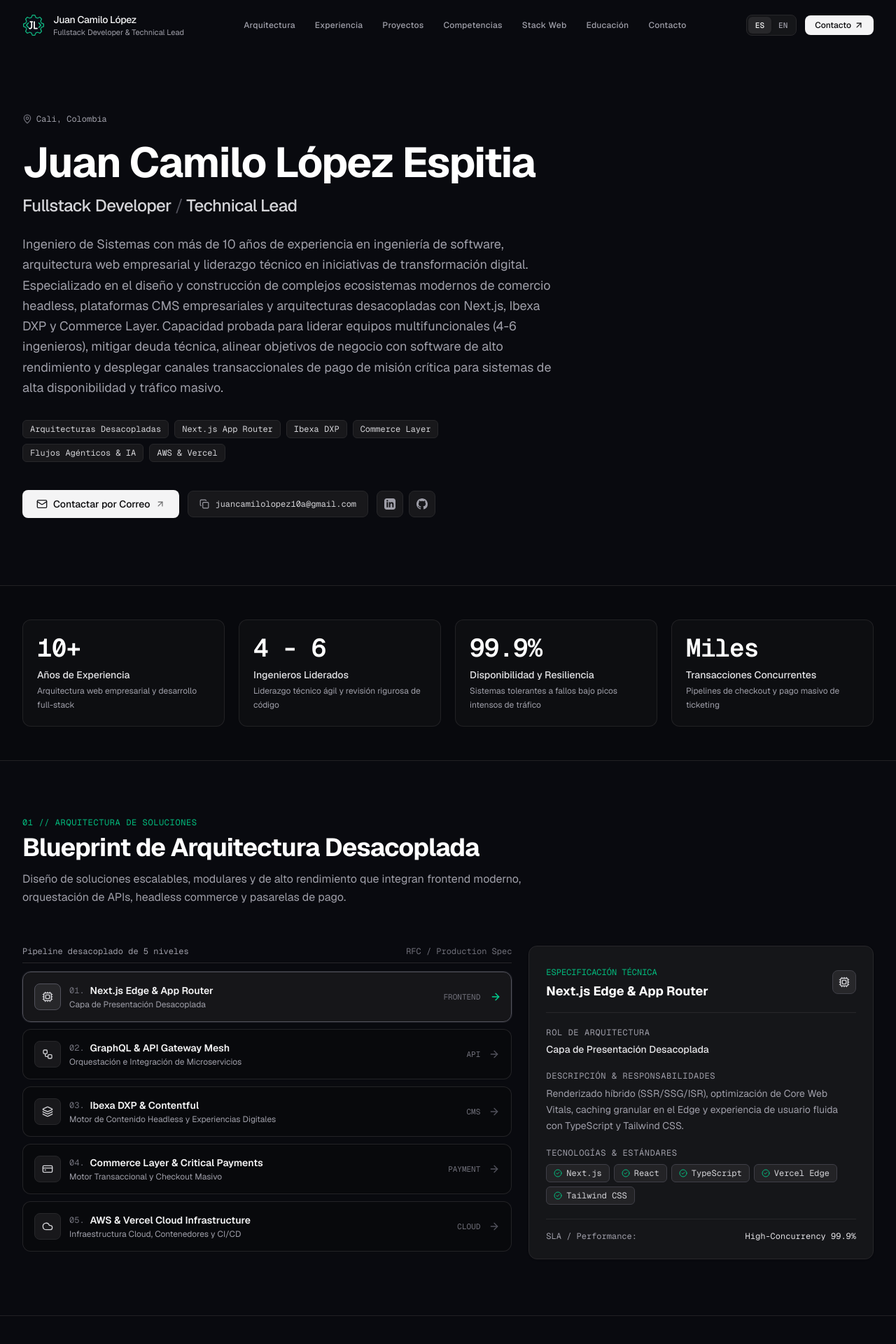
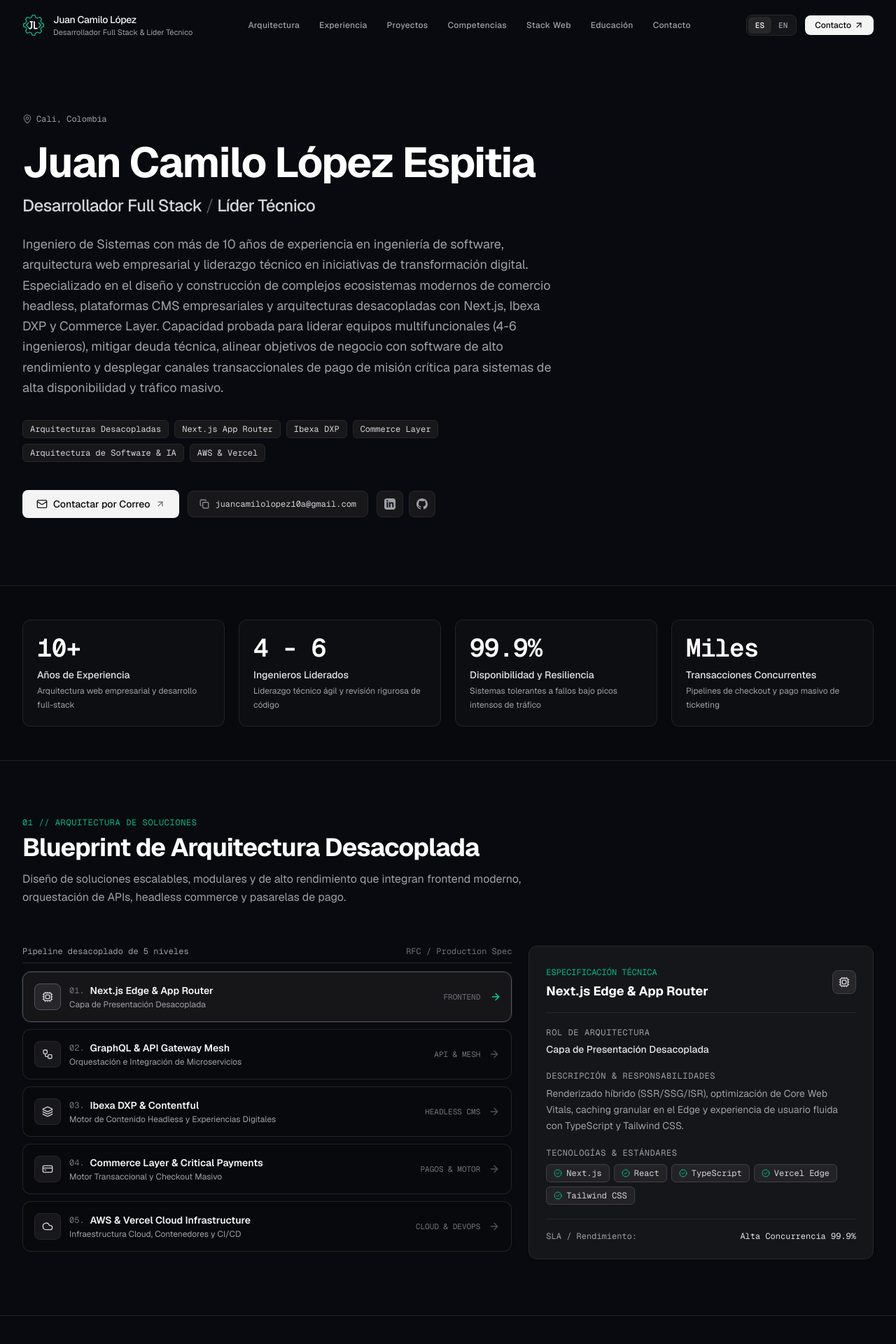
Before and after one commit to jc9218/Portafolio, a Next.js app: page / in a window 1280 px wide. Shown: the top 1920 px of the page at 70% size. Built offline with nearby package versions, Linux system fonts and the light colour scheme.

Commit message:
feat(i18n): translate profile title to Spanish and achieve complete bilingual parity across all components

```diff
--- a/src/components/ArchitectureShowcase.tsx
+++ b/src/components/ArchitectureShowcase.tsx
@@ -25,6 +25,14 @@
     cms: <Layers className="w-4 h-4 text-zinc-300" />,
     payment: <CreditCard className="w-4 h-4 text-zinc-300" />,
     cloud: <Cloud className="w-4 h-4 text-zinc-300" />,
+  };
+
+  const categoryLabels: Record<string, { es: string; en: string }> = {
+    frontend: { es: "Frontend", en: "Frontend" },
+    api: { es: "API & Mesh", en: "API & Mesh" },
+    cms: { es: "Headless CMS", en: "Headless CMS" },
+    payment: { es: "Pagos & Motor", en: "Payments & Engine" },
+    cloud: { es: "Cloud & DevOps", en: "Cloud & DevOps" },
   };
 
   const selectedNode = architectureShowcase.nodes.find((n) => n.id === selectedNodeId) || architectureShowcase.nodes[0];
@@ -98,7 +106,7 @@
 
                       <div className="flex items-center gap-2 sm:gap-3 shrink-0 ml-2">
                         <span className="text-[11px] font-mono text-zinc-500 uppercase hidden sm:inline">
-                          {node.category}
+                          {categoryLabels[node.category]?.[language] || node.category}
                         </span>
                         {/* Desktop arrow */}
                         <ArrowRight
@@ -145,8 +153,10 @@
                         </div>
 
                         <div className="pt-3 border-t border-zinc-800 flex items-center justify-between text-[11px] text-zinc-400 font-mono">
-                          <span>SLA / Performance:</span>
-                          <span className="text-zinc-200">High-Concurrency 99.9%</span>
+                          <span>{language === "es" ? "SLA / Rendimiento:" : "SLA / Performance:"}</span>
+                          <span className="text-zinc-200">
+                            {language === "es" ? "Alta Concurrencia 99.9%" : "High-Concurrency 99.9%"}
+                          </span>
                         </div>
                       </div>
                     )}
@@ -210,8 +220,10 @@
                 </div>
 
                 <div className="pt-4 border-t border-zinc-800 flex items-center justify-between text-xs text-zinc-400 font-mono">
-                  <span>SLA / Performance:</span>
-                  <span className="text-zinc-200">High-Concurrency 99.9%</span>
+                  <span>{language === "es" ? "SLA / Rendimiento:" : "SLA / Performance:"}</span>
+                  <span className="text-zinc-200">
+                    {language === "es" ? "Alta Concurrencia 99.9%" : "High-Concurrency 99.9%"}
+                  </span>
                 </div>
               </div>
             </div>
--- a/src/components/ContactSection.tsx
+++ b/src/components/ContactSection.tsx
@@ -90,7 +90,7 @@
                   <LinkedinIcon className="w-5 h-5" />
                 </div>
                 <span className="text-[11px] font-mono px-2 py-0.5 rounded bg-zinc-950 border border-zinc-800 text-zinc-400">
-                  Network
+                  {language === "es" ? "Red Profesional" : "Network"}
                 </span>
               </div>
               <h3 className="text-base font-semibold text-white mb-1">
@@ -124,7 +124,7 @@
                   <GithubIcon className="w-5 h-5" />
                 </div>
                 <span className="text-[11px] font-mono px-2 py-0.5 rounded bg-zinc-950 border border-zinc-800 text-zinc-400">
-                  Code
+                  {language === "es" ? "Código" : "Code"}
                 </span>
               </div>
               <h3 className="text-base font-semibold text-white mb-1">
--- a/src/components/ExperienceTimeline.tsx
+++ b/src/components/ExperienceTimeline.tsx
@@ -44,7 +44,7 @@
                         {exp.company}
                       </h3>
                       <span className="text-xs text-zinc-400 font-mono">
-                        ({exp.location})
+                        ({typeof exp.location === "string" ? exp.location : exp.location[language]})
                       </span>
                     </div>
                     <p className="text-sm font-medium text-emerald-400">
--- a/src/components/FeaturedProjects.tsx
+++ b/src/components/FeaturedProjects.tsx
@@ -101,41 +101,67 @@
                   <div className="flex items-center justify-between text-xs text-zinc-400 border-b border-zinc-800/80 pb-2.5 mb-3">
                     <span className="flex items-center gap-1.5 text-zinc-200 font-medium">
                       <Activity className="w-3.5 h-3.5 text-emerald-500" />
-                      <span>TELEMETRY / BANISTER MODEL</span>
+                      <span>
+                        {language === "es" ? "TELEMETRÍA / MODELO BANISTER" : "TELEMETRY / BANISTER MODEL"}
+                      </span>
                     </span>
-                    <span className="text-[11px] text-zinc-400">SYNC READY</span>
+                    <span className="text-[11px] text-zinc-400">
+                      {language === "es" ? "SINCRONIZADO" : "SYNC READY"}
+                    </span>
                   </div>
 
                   <div className="grid grid-cols-3 gap-1.5 sm:gap-2 mb-3 text-center">
                     <div className="p-2 sm:p-2.5 rounded-md bg-zinc-900 border border-zinc-800">
-                      <div className="text-[9px] sm:text-[10px] text-zinc-400 truncate">CTL (FITNESS)</div>
+                      <div className="text-[9px] sm:text-[10px] text-zinc-400 truncate">
+                        {language === "es" ? "CTL (CONDICIÓN)" : "CTL (FITNESS)"}
+                      </div>
                       <div className="text-base sm:text-lg font-semibold text-zinc-100 mt-0.5">84</div>
-                      <div className="text-[8px] sm:text-[9px] text-zinc-500">42 Days</div>
+                      <div className="text-[8px] sm:text-[9px] text-zinc-500">
+                        {language === "es" ? "42 Días" : "42 Days"}
+                      </div>
                     </div>
                     <div className="p-2 sm:p-2.5 rounded-md bg-zinc-900 border border-zinc-800">
-                      <div className="text-[9px] sm:text-[10px] text-zinc-400 truncate">ATL (FATIGUE)</div>
+                      <div className="text-[9px] sm:text-[10px] text-zinc-400 truncate">
+                        {language === "es" ? "ATL (FATIGA)" : "ATL (FATIGUE)"}
+                      </div>
                       <div className="text-base sm:text-lg font-semibold text-zinc-100 mt-0.5">72</div>
-                      <div className="text-[8px] sm:text-[9px] text-zinc-500">7 Days</div>
+                      <div className="text-[8px] sm:text-[9px] text-zinc-500">
+                        {language === "es" ? "7 Días" : "7 Days"}
+                      </div>
                     </div>
                     <div className="p-2 sm:p-2.5 rounded-md bg-zinc-900 border border-zinc-800">
-                      <div className="text-[9px] sm:text-[10px] text-zinc-400 truncate">TSB (FORM)</div>
+                      <div className="text-[9px] sm:text-[10px] text-zinc-400 truncate">
+                        {language === "es" ? "TSB (FORMA)" : "TSB (FORM)"}
+                      </div>
                       <div className="text-base sm:text-lg font-semibold text-emerald-400 mt-0.5">+12</div>
-                      <div className="text-[8px] sm:text-[9px] text-zinc-500">Optimal</div>
+                      <div className="text-[8px] sm:text-[9px] text-zinc-500">
+                        {language === "es" ? "Óptimo" : "Optimal"}
+                      </div>
                     </div>
                   </div>
 
                   <div className="space-y-1 text-[11px] sm:text-xs text-zinc-300">
                     <div className="flex flex-col sm:flex-row sm:justify-between sm:items-center py-1 border-t border-zinc-900 gap-0.5">
-                      <span className="text-zinc-400">Power Distribution:</span>
-                      <span className="text-zinc-200">Coggan 7-Zones (Z1-Z7)</span>
+                      <span className="text-zinc-400">
+                        {language === "es" ? "Distribución Potencia:" : "Power Distribution:"}
+                      </span>
+                      <span className="text-zinc-200">
+                        {language === "es" ? "7 Zonas Coggan (Z1-Z7)" : "Coggan 7-Zones (Z1-Z7)"}
+                      </span>
                     </div>
                     <div className="flex flex-col sm:flex-row sm:justify-between sm:items-center py-1 border-t border-zinc-900 gap-0.5">
-                      <span className="text-zinc-400">Device Push:</span>
+                      <span className="text-zinc-400">
+                        {language === "es" ? "Sincronización GPS:" : "Device Push:"}
+                      </span>
                       <span className="text-zinc-200">Garmin • Wahoo • Karoo</span>
                     </div>
                     <div className="flex flex-col sm:flex-row sm:justify-between sm:items-center py-1 border-t border-zinc-900 gap-0.5">
-                      <span className="text-zinc-400">Recovery Rule:</span>
-                      <span className="text-zinc-200 font-medium">48h Heavy-Leg Guardrail</span>
+                      <span className="text-zinc-400">
+                        {language === "es" ? "Regla Recuperación:" : "Recovery Rule:"}
+                      </span>
+                      <span className="text-zinc-200 font-medium">
+                        {language === "es" ? "Límite 48h Carga Muscular" : "48h Heavy-Leg Guardrail"}
+                      </span>
                     </div>
                   </div>
                 </div>
--- a/src/components/Footer.tsx
+++ b/src/components/Footer.tsx
@@ -29,7 +29,7 @@
                   Juan Camilo López Espitia
                 </span>
                 <p className="text-xs text-zinc-400">
-                  Fullstack Developer & Technical Lead
+                  {personal.title[language]}
                 </p>
               </div>
             </div>
--- a/src/components/Hero.tsx
+++ b/src/components/Hero.tsx
@@ -40,7 +40,15 @@
 
           {/* Role headline */}
           <p className="text-lg sm:text-2xl font-medium text-zinc-300 mb-5 sm:mb-6 tracking-tight">
-            Fullstack Developer <span className="text-zinc-600 font-normal">/</span> Technical Lead
+            {language === "es" ? (
+              <>
+                Desarrollador Full Stack <span className="text-zinc-600 font-normal">/</span> Líder Técnico
+              </>
+            ) : (
+              <>
+                Fullstack Developer <span className="text-zinc-600 font-normal">/</span> Technical Lead
+              </>
+            )}
           </p>
 
           {/* Bio Summary */}
@@ -55,7 +63,7 @@
               "Next.js App Router",
               "Ibexa DXP",
               "Commerce Layer",
-              language === "es" ? "Flujos Agénticos & IA" : "Agentic Workflows & AI",
+              language === "es" ? "Arquitectura de Software & IA" : "Software Architecture & AI",
               "AWS & Vercel",
             ].map((tag) => (
               <span
--- a/src/components/Navbar.tsx
+++ b/src/components/Navbar.tsx
@@ -2,11 +2,13 @@
 
 import React, { useState, useEffect } from "react";
 import { useLanguage } from "@/context/LanguageContext";
+import { PORTFOLIO_DATA } from "@/data/portfolio";
 import { Menu, X, ArrowUpRight } from "lucide-react";
 import Logo from "@/components/Logo";
 
 export default function Navbar() {
   const { language, setLanguage } = useLanguage();
+  const { personal } = PORTFOLIO_DATA;
   const [scrolled, setScrolled] = useState(false);
   const [mobileMenuOpen, setMobileMenuOpen] = useState(false);
 
@@ -45,7 +47,7 @@
               Juan Camilo López
             </span>
             <span className="text-[10px] sm:text-[11px] text-zinc-400 truncate hidden sm:block">
-              Fullstack Developer & Technical Lead
+              {personal.title[language]}
             </span>
           </div>
         </a>
--- a/src/data/portfolio.ts
+++ b/src/data/portfolio.ts
@@ -32,7 +32,10 @@
     es: string;
     en: string;
   };
-  location: string;
+  location: {
+    es: string;
+    en: string;
+  } | string;
   summary: {
     es: string;
     en: string;
@@ -110,7 +113,7 @@
   personal: {
     name: "Juan Camilo López Espitia",
     title: {
-      es: "Fullstack Developer & Technical Lead",
+      es: "Desarrollador Full Stack & Líder Técnico",
       en: "Fullstack Developer & Technical Lead",
     },
     location: "Cali, Colombia",
@@ -325,7 +328,10 @@
         es: "Julio 2021 – Agosto 2026",
         en: "July 2021 – August 2026",
       },
-      location: "Remoto / Colombia",
+      location: {
+        es: "Remoto / Colombia",
+        en: "Remote / Colombia",
+      },
       summary: {
         es: "Responsable del diseño arquitectónico, liderazgo técnico y despliegue automatizado de plataformas digitales empresariales para organizaciones globales de escala intensiva.",
         en: "Accountable for architectural design, technical guidance, and automated deployment of enterprise digital platforms for scale-intensive global organizations.",
@@ -714,16 +720,16 @@
       badge: "Fonts",
     },
     {
-      name: "Antigravity AI Platform",
+      name: "Git & GitHub Actions",
       category: {
-        es: "Ingeniería Agéntica",
-        en: "Agentic Engineering",
+        es: "Control de Versiones & CI",
+        en: "Version Control & CI",
       },
       description: {
-        es: "Construido y mantenido mediante flujos avanzados de desarrollo agéntico con agentes de IA autónomos.",
-        en: "Engineered and maintained leveraging advanced autonomous AI coding agent workflows.",
+        es: "Integración continua automatizada y despliegues atómicos ante cada actualización del repositorio.",
+        en: "Automated continuous integration workflows and atomic deployments triggered on every repository push.",
       },
-      badge: "Agentic AI",
+      badge: "CI / CD",
     },
     {
       name: "Vercel Edge Network",
```
